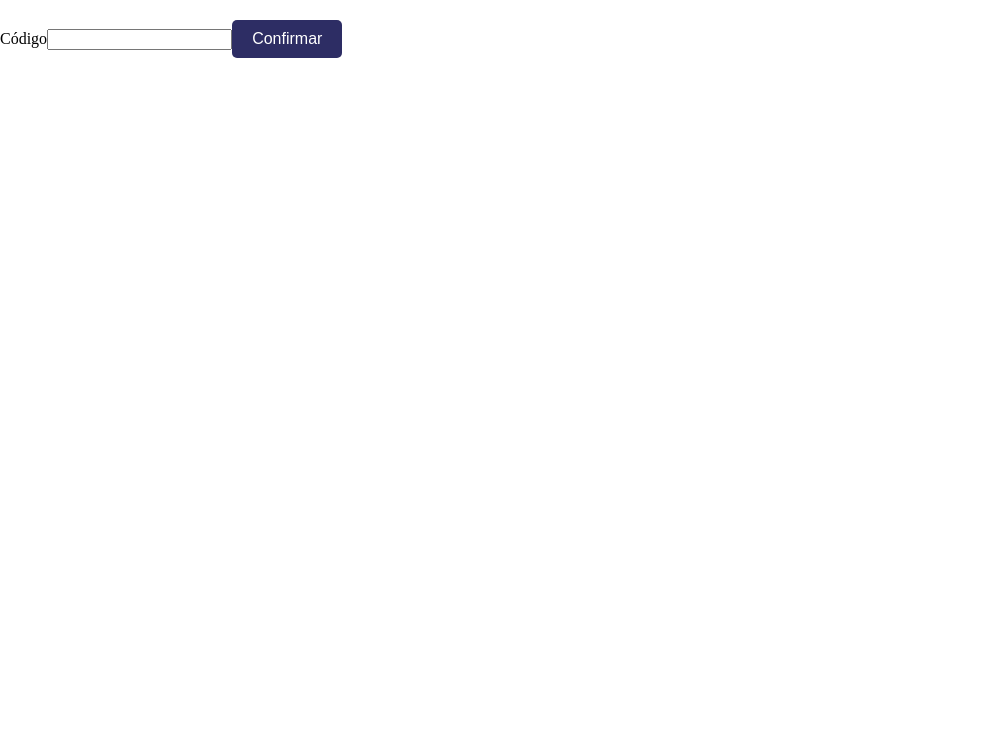
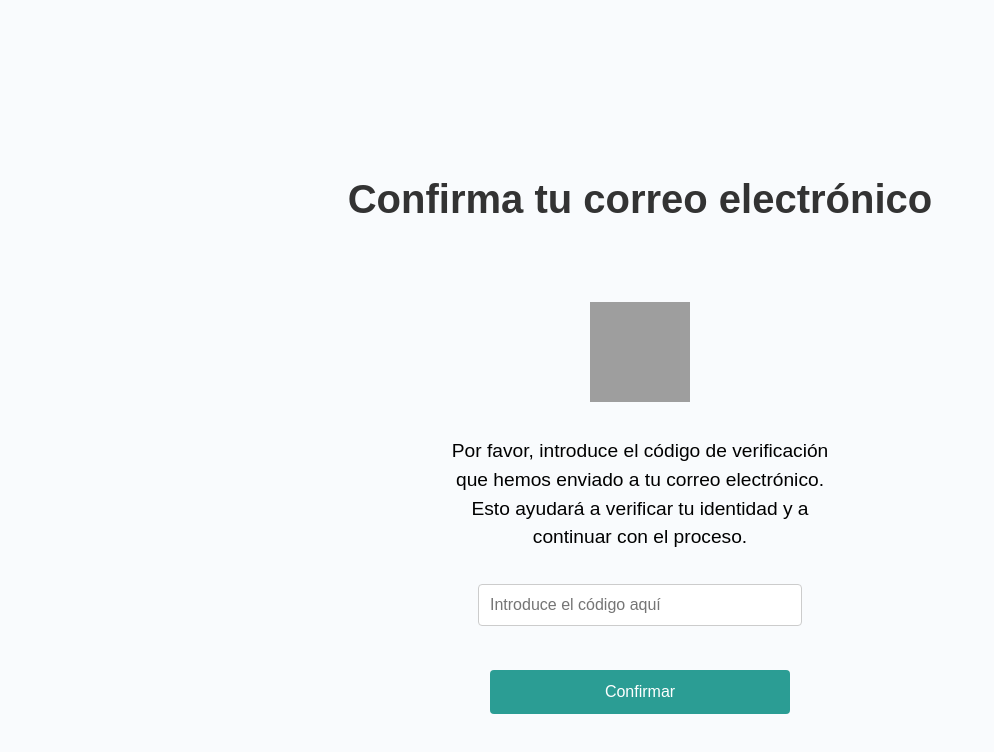
Before and after one commit to Anggy21/Proyecto-Go-Front, a React (Vite) app: page /ConfirmEmail in a window 1280 px wide. Shown: the top 752 px of the page, without its empty margins (0-994 px from the left). Built offline with nearby package versions, Linux system fonts and the light colour scheme; grey boxes are pictures that could not be loaded.

Commit message:
Adding styles to the confirm user email page

```diff
--- a/src/views/ConfirmEmail/ConfirmEmail.jsx
+++ b/src/views/ConfirmEmail/ConfirmEmail.jsx
@@ -1,41 +1,67 @@
-import React from 'react'
-import { useState } from 'react'
-import loginRequest from '../../request/login'
-import {useNavigate} from 'react-router-dom';
+import React, { useState } from 'react';
+import { useNavigate } from 'react-router-dom';
+import loginRequest from '../../request/login';
+import './ConfirmEmail.scss'; // SCSS importado como módulo
+import logo from "../../../src/assets/images/factura-mensual.png"; // Imagen importada como módulo
+
 
 const ConfirmEmail = () => {
+  const [code, setCode] = useState('');
+  const [error, setError] = useState('');
+  const navigate = useNavigate();
 
-    const [code, setCode] = useState('');
-    const navigate = useNavigate()
+  const navigatorHandler = (url) => {
+    navigate(url);
+  };
 
-    const navigatorHandler = (url) =>{
-        navigate(url)
-      }
-
-    const confirmEmail = () =>{
-        const confirmation = {
-            email:window.localStorage.userEmail,
-            code
-        }
-
-        window.localStorage.removeItem("userEmail")
-
-        loginRequest(confirmation, 'http://localhost:8080/confirmEmail').then(data=>{
-            if(data.ok){
-               navigatorHandler("/AddService")
-            }
-        })
+  const confirmEmail = () => {
+    if (!code) {
+      setError('Por favor, ingresa el código.');
+      return;
     }
 
-    return(
-        <>
-                <label htmlFor="">Código</label>
-                <input type="text"  onChange={(e)=> {setCode(e.target.value)}}/>
+    const confirmation = {
+      email: window.localStorage.userEmail,
+      code,
+    };
 
-                <button onClick={confirmEmail}>Confirmar</button>
-        </>
-    )
-}
+    window.localStorage.removeItem('userEmail');
 
+    loginRequest(confirmation, 'http://localhost:8080/confirmEmail')
+      .then((data) => {
+        if (data.ok) {
+          navigatorHandler('/');
+        } else {
+          setError('Código inválido. Por favor, inténtalo de nuevo.');
+        }
+      })
+      .catch(() => {
+        setError('Hubo un error. Por favor, inténtalo más tarde.');
+      });
+  };
 
-export default ConfirmEmail
+  return (
+    <div className={'confirm-email-container'}>
+        <h1 className={'confirm-email-title'}>Confirma tu correo electrónico</h1>
+        <img src={logo} alt="Logo" className={'confirm-email-logo'} />
+      <p className={'confirm-email-description'}>
+        Por favor, introduce el código de verificación que hemos enviado a tu correo electrónico. Esto ayudará a verificar tu identidad y a continuar con el proceso.
+      </p>
+      <input
+        type="text"
+        className={'confirm-email-input'}
+        placeholder="Introduce el código aquí"
+        onChange={(e) => {
+          setCode(e.target.value);
+          setError(''); // Limpia el mensaje de error al escribir
+        }}
+      />
+      <button className={'confirm-email-button'} onClick={confirmEmail}>
+        Confirmar
+      </button>
+      {error && <p className={'error-message'}>{error}</p>}
+    </div>
+  );
+};
+
+export default ConfirmEmail;
--- /dev/null
+++ b/src/views/ConfirmEmail/ConfirmEmail.scss
@@ -0,0 +1,80 @@
+// Variables
+$background-color: #f9fbfd;
+$primary-color: #2b9d94;
+$secondary-color: #333;
+$input-border: #ccc;
+$button-hover: #45a049;
+$error-color: #e74c3c;
+
+// Contenedor principal
+.confirm-email-container {
+  display: flex;
+  flex-direction: column;
+  align-items: center;
+  justify-content: center;
+  height: 100vh;
+  background-color: $background-color;
+  font-family: 'Arial', sans-serif;
+  text-align: center;
+  padding: 2rem;
+
+  .confirm-email-title {
+    font-size: 2.5rem;
+    font-weight: bold;
+    margin-bottom: 5rem;
+    color: $secondary-color;
+  }
+
+  .confirm-email-description {
+    font-size: 1.2rem;
+    margin-bottom: 2rem;
+    color: darken($secondary-color, 20%);
+    max-width: 400px;
+    line-height: 1.5;
+  }
+
+  .confirm-email-input {
+    width: 80%;
+    max-width: 300px;
+    padding: 0.7rem;
+    margin-bottom: 1.5rem;
+    border: 1px solid $input-border;
+    border-radius: 4px;
+    font-size: 1rem;
+
+    &:focus {
+      outline: none;
+      border-color: lighten($primary-color, 20%);
+      box-shadow: 0 0 5px lighten($primary-color, 40%);
+    }
+  }
+
+  .confirm-email-logo{
+    width: 100px;
+    height: 100px;
+    margin-bottom: 1rem;
+  }
+
+  .confirm-email-button {
+    width: 80%;
+    max-width: 300px;
+    padding: 0.8rem;
+    background-color: $primary-color;
+    color: white;
+    border: none;
+    border-radius: 4px;
+    cursor: pointer;
+    font-size: 1rem;
+    transition: background-color 0.3s ease;
+
+    &:hover {
+      background-color: $button-hover;
+    }
+  }
+
+  .error-message {
+    margin-top: 1rem;
+    color: $error-color;
+    font-size: 0.9rem;
+  }
+}
```
Also changed, not shown: 1 other file (tests, documents, lock files or other folders).
